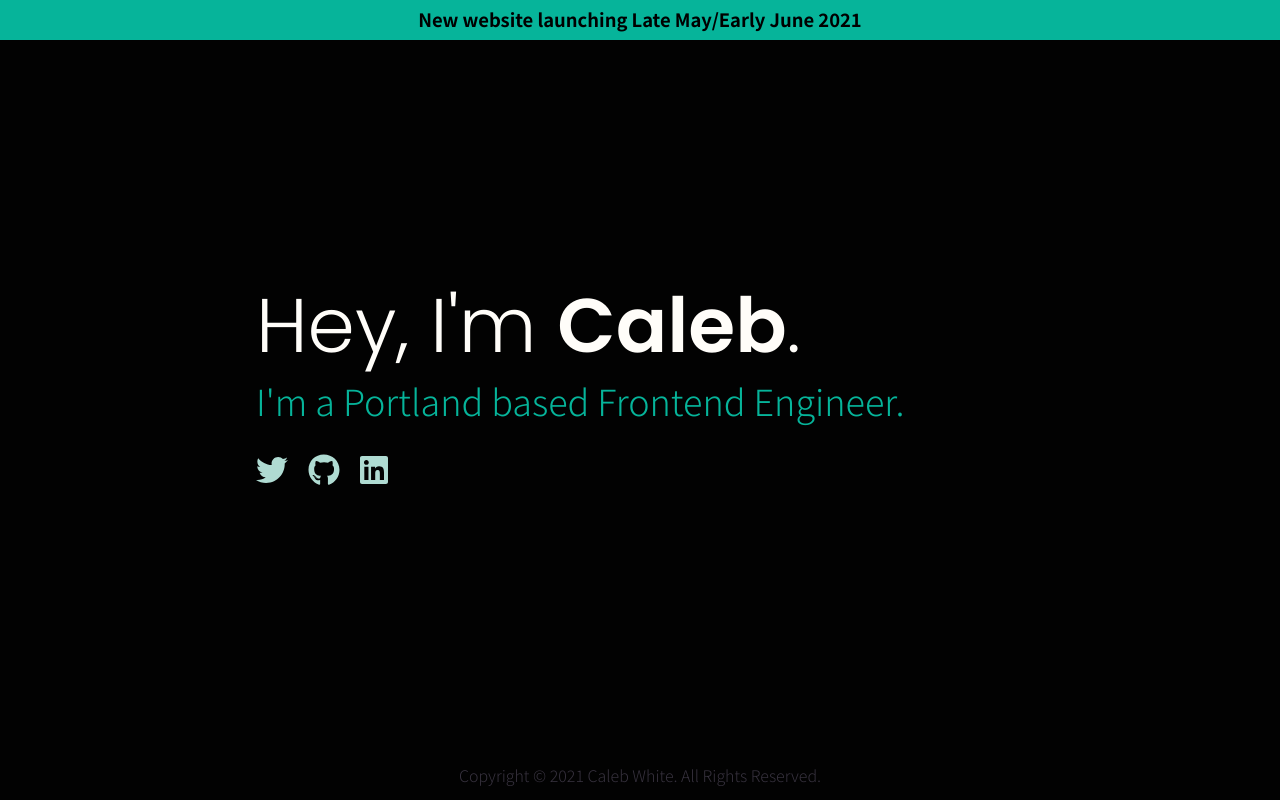
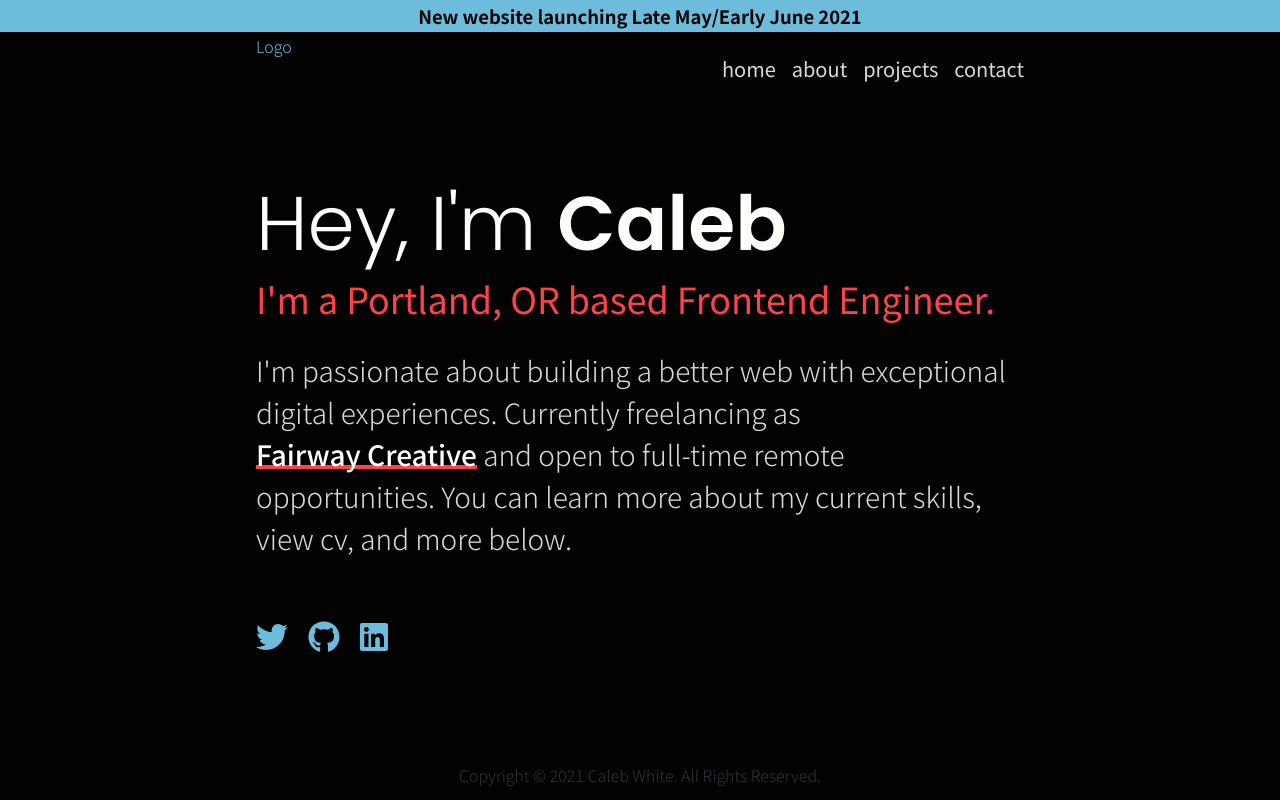
Before and after one commit to calebpdx/calebwhite-com-v2, a Next.js app: page / in a window 1280 px wide. Built offline with nearby package versions, Linux system fonts and the light colour scheme.

Commit message:
updates to the component library

```diff
--- a/components/Banner.jsx
+++ b/components/Banner.jsx
@@ -1,5 +1,5 @@
 // Dependencies
-import React, { Children } from 'react'
+import React from 'react'
 import styled from 'styled-components'
 
 // Utilities Used
@@ -11,10 +11,10 @@ const Container = styled.section`
 	align-items: center;
 	font-size: 1rem;
 	font-weight: 600;
-	color: #000;
+	color: ${({ theme }) => theme.colors.bg};
 	width: 100%;
 	height: 30px;
-	background-color: ${({ theme }) => theme.colors.primary};
+	background-color: ${({ theme }) => theme.colors.secondary};
 
 	${respondTo.sm`
     height: 40px;
@@ -22,8 +22,8 @@ const Container = styled.section`
   `}
 `
 
-const Banner = ({ children }) => {
-	return <Container>{children}</Container>
+const Banner = (props) => {
+	return <Container>{props.children}</Container>
 }
 
 export default Banner
--- /dev/null
+++ b/components/ContentWrapper.jsx
@@ -0,0 +1,16 @@
+import React from 'react'
+import styled from 'styled-components'
+
+const Wrapper = styled.div`
+	color: ${({ theme }) => theme.colors.secondary};
+	display: flex;
+	flex-direction: column;
+	height: 100vh;
+	justify-content: center;
+	align-items: center;
+`
+const ContentWrapper = ({ children }) => {
+	return <Wrapper>{children}</Wrapper>
+}
+
+export default ContentWrapper
--- /dev/null
+++ b/components/NavMenu.js
@@ -0,0 +1,37 @@
+import React from 'react'
+import styled from 'styled-components'
+
+import theme from '../themes/_darkTheme'
+import { respondTo } from '../utils/_respondTo'
+
+const Menu = styled.ul`
+	display: flex;
+	color: ${theme.colors.wolfGray};
+	font-size: ${({ theme }) => theme.fontSizes.sm};
+	font-weight: 400;
+	align-items: flex-end;
+	justify-content: center;
+	flex-direction: row;
+	list-style-type: none;
+
+	li {
+		margin-right: 1rem;
+	}
+
+	li:last-child {
+		margin-right: 0;
+	}
+`
+
+const NavMenu = () => {
+	return (
+		<Menu>
+			<li>home</li>
+			<li>about</li>
+			<li>projects</li>
+			<li>contact</li>
+		</Menu>
+	)
+}
+
+export default NavMenu
--- /dev/null
+++ b/components/Navigation.jsx
@@ -0,0 +1,38 @@
+import React from 'react'
+import styled from 'styled-components'
+
+//import theme styles
+import theme from '../themes/_darkTheme'
+import { respondTo } from '../utils/_respondTo'
+
+import NavMenu from './NavMenu'
+
+const Wrapper = styled.section`
+	display: flex;
+	flex-direction: row;
+	width: 100%;
+	height: 90px;
+`
+const NavBar = styled.nav`
+	display: flex;
+	justify-content: space-between;
+	margin: auto;
+	width: 75%;
+
+	${respondTo.lg`
+        width: 60%;
+    `}
+`
+
+const Navigation = () => {
+	return (
+		<Wrapper>
+			<NavBar>
+				<div>Logo</div>
+				<NavMenu />
+			</NavBar>
+		</Wrapper>
+	)
+}
+
+export default Navigation
--- a/components/Socials.jsx
+++ b/components/Socials.jsx
@@ -20,13 +20,13 @@ const Container = styled.ul`
 	justify-content: center;
 
 	li {
-		font-size: 1.25rem;
+		font-size: ${({ theme }) => theme.iconSizes.sm};
 		display: flex;
 		justify-content: center;
 		align-items: center;
 
 		${respondTo.sm`
-            font-size: 1.5rem;
+            font-size: ${({ theme }) => theme.iconSizes.md};
         `}
 	}
 
@@ -39,7 +39,7 @@ const Container = styled.ul`
 	}
 
 	a:hover {
-		transition: 0.25s ease-in;
+		transition: 0.25s ease-in-out;
 		color: ${({ theme }) => theme.colors.primary};
 	}
 `
--- a/pages/_app.js
+++ b/pages/_app.js
@@ -1,40 +1,20 @@
+/* eslint-disable react/prop-types */
+/* eslint-disable no-unused-vars */
 import React from 'react'
+import normalize from 'normalize.css/normalize.css'
+import { ThemeProvider } from 'styled-components'
 import '../styles/_fontStyles.css'
+
+import theme from '../themes/_darkTheme'
+import GlobalStyle from '../styles/globalStyles'
+import ContentWrapper from '../components/ContentWrapper'
 
 import { library } from '@fortawesome/fontawesome-svg-core'
 import { config } from '@fortawesome/fontawesome-svg-core'
-import { createGlobalStyle, ThemeProvider } from 'styled-components'
+
+import { respondTo } from '../utils/_respondTo'
 
 import '@fortawesome/fontawesome-svg-core/styles.css'
-import normalize from 'normalize.css/normalize.css'
-
-const GlobalStyle = createGlobalStyle`
-
-  body {
-    background-color: #020202;
-  	font-family:'Noto Sans JP', Helvetica, Arial, sans-serif;
-    font-weight: 300;
-    margin: 0;
-    padding: 0;
-    box-sizing: border-box;
-  }
-`
-
-const theme = {
-	colors: {
-		primary: '#06B49A',
-		secondary: '#AFDBD2',
-		powderWhite: '#FFFDF9',
-		onyx: '#36313D',
-	},
-	fonts: ['Helvetica', 'sans-serif', 'Roboto'],
-	fontSizes: {
-		xs: '0.75em',
-		sm: '1em',
-		md: '2em',
-		lg: '3em',
-	},
-}
 
 export default function App({ Component, pageProps }) {
 	return (
--- a/pages/_document.js
+++ b/pages/_document.js
@@ -1,3 +1,4 @@
+import React from 'react'
 import Document from 'next/document'
 import { ServerStyleSheet } from 'styled-components'
 
--- a/pages/index.js
+++ b/pages/index.js
@@ -1,27 +1,23 @@
+/* eslint-disable react/no-unescaped-entities */
+
 // Dependencies
+import React from 'react'
 import Head from 'next/head'
-import Image from 'next/image'
 import Moment from 'react-moment'
 import styled from 'styled-components'
 
 // Required Components
 import Socials from '../components/Socials'
 import Banner from '../components/Banner'
+import ContentWrapper from '../components/ContentWrapper'
+import Navigation from '../components/Navigation'
 
 // Utilities Used
 import { respondTo } from '../utils/_respondTo'
 
-const Wrapper = styled.div`
-	color: ${({ theme }) => theme.colors.secondary};
-	display: flex;
-	flex-direction: column;
-	height: 100vh;
-	justify-content: center;
-	align-items: center;
-`
-
 const Intro = styled.main`
 	width: 75%;
+	height: 100vh;
 	padding: 0;
 	margin: 0;
 	display: flex;
@@ -29,7 +25,7 @@ const Intro = styled.main`
 	flex-direction: column;
 	justify-content: center;
 	align-items: start;
-	font-size: 1rem;
+	font-size: ${({ theme }) => theme.fontSizes.sm};
 
 	${respondTo.lg`
     width: 60%;
@@ -37,30 +33,36 @@ const Intro = styled.main`
 `
 const Para = styled.p`
 	font-family: 'Noto Sans JP', sans-serif;
-	color: ${({ theme }) => theme.colors.primary};
-	padding: 0;
+	color: ${({ theme }) => theme.colors.wolfGray};
+	padding: 30px 0;
 	margin: 0;
 	text-align: left;
-	font-size: 1.15rem;
+	font-size: ${({ theme }) => theme.fontSizes.md};
+	line-height: 1.5;
 
-	${respondTo.sm`
-    font-size: 2.25rem;
-  `}
-`
+	a {
+		display: inline-block;
+		line-height: 0.8;
+		color: ${({ theme }) => theme.colors.powderWhite};
+		font-weight: 500;
+		border-bottom: 4px solid ${({ theme }) => theme.colors.primary};
+		text-decoration: none;
+	}
 
-const Grouped = styled.div`
-	color: ${({ theme }) => theme.colors.primary};
-	font-weight: bold;
-	padding-bottom: 50px;
+	a:hover {
+		color: ${({ theme }) => theme.colors.primary};
+		transition: 0.15s ease-in-out;
+		border: none;
+	}
 `
 
 const Footer = styled.section`
 	color: ${({ theme }) => theme.colors.onyx};
 	font-size: 1rem;
 `
-const Title = styled.h1`
+const SiteTitle = styled.h1`
 	font-family: 'Poppins', sans-serif;
-	font-size: 2.75em;
+	font-size: ${({ theme }) => theme.fontSizes.xl};
 	font-weight: 300;
 	padding: 0;
 	margin: 0.65rem 0 0.65rem;
@@ -87,13 +89,25 @@ export default function Home() {
 				<link rel='icon' href='/favicon.ico' />
 			</Head>
 
-			<Wrapper>
+			<ContentWrapper>
 				<Banner>New website launching Late May/Early June 2021</Banner>
+				<Navigation />
 				<Intro>
-					<Title>
-						Hey, I'm <strong>Caleb</strong>.
-					</Title>
-					<Para>I'm a Portland based Frontend Engineer.</Para>
+					<SiteTitle>
+						Hey, I'm <strong>Caleb</strong>
+					</SiteTitle>
+					<h2>I'm a Portland, OR based Frontend Engineer.</h2>
+					<Para>
+						I'm passionate about building a better web with
+						exceptional digital experiences. Currently freelancing
+						as{' '}
+						<a href='https://www.fairwaycreative.com'>
+							Fairway Creative
+						</a>{' '}
+						and open to full-time remote opportunities. You can
+						learn more about my current skills, view cv, and more
+						below.
+					</Para>
 					<Socials />
 				</Intro>
 
@@ -103,7 +117,7 @@ export default function Home() {
 						All Rights Reserved.
 					</p>
 				</Footer>
-			</Wrapper>
+			</ContentWrapper>
 		</>
 	)
 }
--- /dev/null
+++ b/styles/globalStyles.js
@@ -0,0 +1,32 @@
+import { createGlobalStyle } from 'styled-components'
+import theme from '../themes/_darkTheme'
+import { respondTo } from '../utils/_respondTo'
+
+const GlobalStyle = createGlobalStyle`
+
+  body {
+    background-color: ${theme.colors.bg};
+  	font-family:'Noto Sans JP', Helvetica, Arial, sans-serif;
+    font-weight: 300;
+    margin: 0;
+    padding: 0;
+    box-sizing: border-box;
+  }
+
+  h2 {
+	font-family: 'Noto Sans JP', sans-serif;
+	font-weight: 400;
+    color: ${theme.colors.primary};
+    padding: 0;
+	margin: 0;
+	text-align: left;
+	font-size: ${theme.fontSizes.md};
+
+	${respondTo.sm`
+    font-size: ${theme.fontSizes.lg};
+  `}
+
+  }
+`
+
+export default GlobalStyle
--- /dev/null
+++ b/themes/_darkTheme.js
@@ -0,0 +1,26 @@
+const theme = {
+	colors: {
+		primary: '#FC4349',
+		secondary: '#6DBCDB',
+		powderWhite: '#FFFDF9',
+		wolfGray: '#D7DADB',
+		onyx: '#36313D',
+		bg: '#020202',
+	},
+	fonts: ['Noto Sans JP', 'Helvetica', 'sans-serif', 'Roboto'],
+	fontSizes: {
+		xs: '0.75rem',
+		sm: '1.25rem',
+		md: '1.75rem',
+		lg: '2.25rem',
+		xl: '2.75rem',
+	},
+	iconSizes: {
+		xs: '1rem',
+		sm: '1.25rem',
+		md: '1.5rem',
+		lg: '2.0rem',
+	},
+}
+
+export default theme
```
